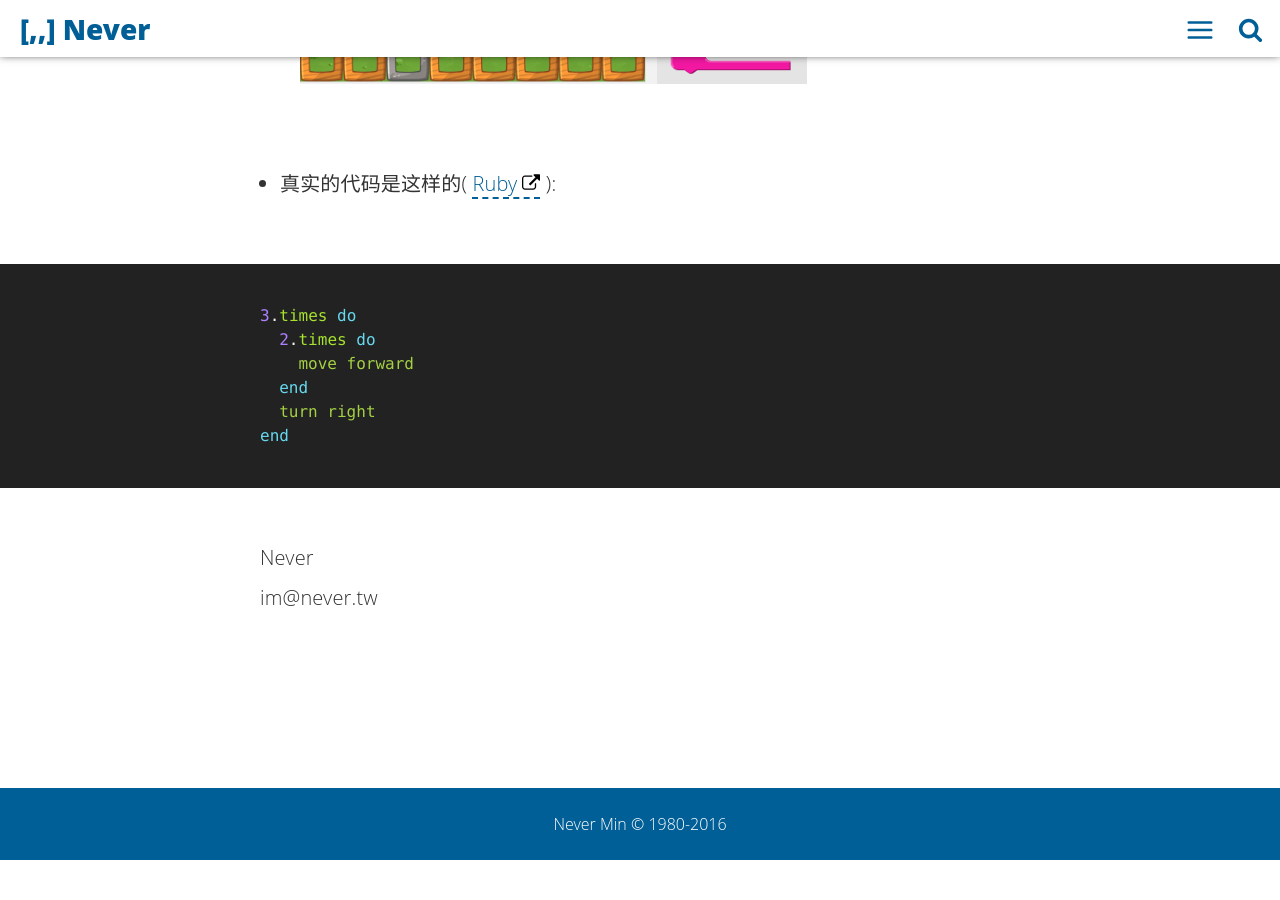
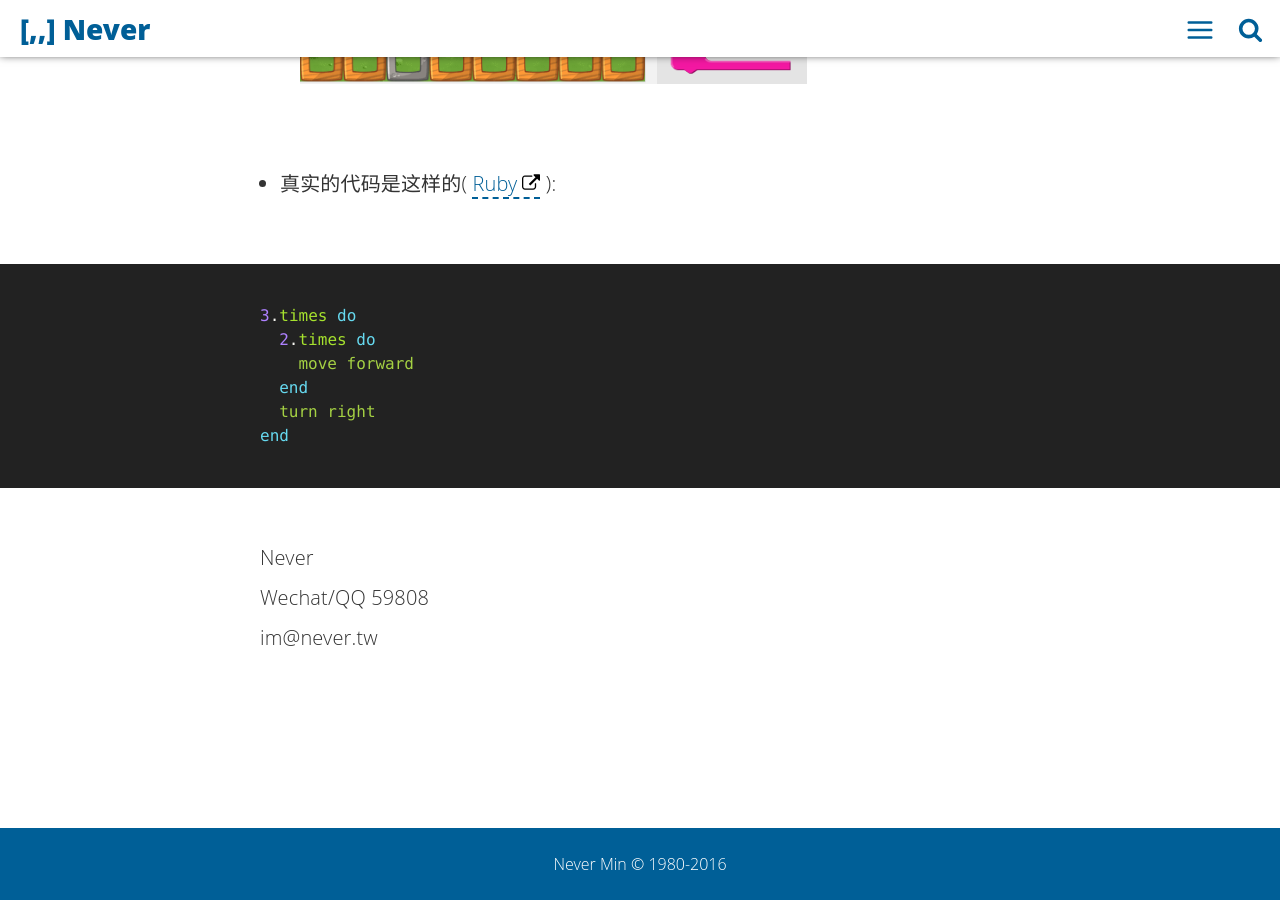
Before and after one commit to NeverMin/nevermin.github.io, a Jekyll site: the page built from _posts/2016-11-14-yanyee-good-code.markdown, in a window 1280 px wide and 900 px high, scrolled down 3149 px. Built offline with Jekyll 4.4.1, drawn with Linux system fonts in a browser that asks for light colours; before the commit the page ends 4009 px from its top, so only the background shows below that.

Commit message:
added im.

```diff
--- a/_posts/2016-11-14-yanyee-good-code.markdown
+++ b/_posts/2016-11-14-yanyee-good-code.markdown
@@ -60,4 +60,4 @@ end
 {% endhighlight ruby %}
 
 
-Never <br>im@never.tw
+Never <br>Wechat/QQ 59808<br>im@never.tw
```
